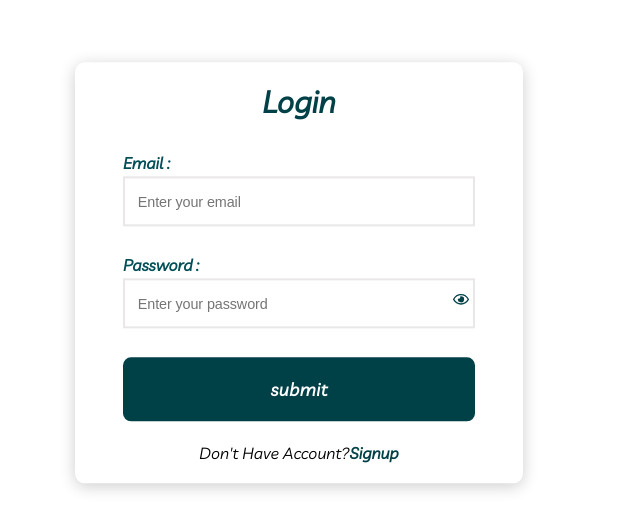
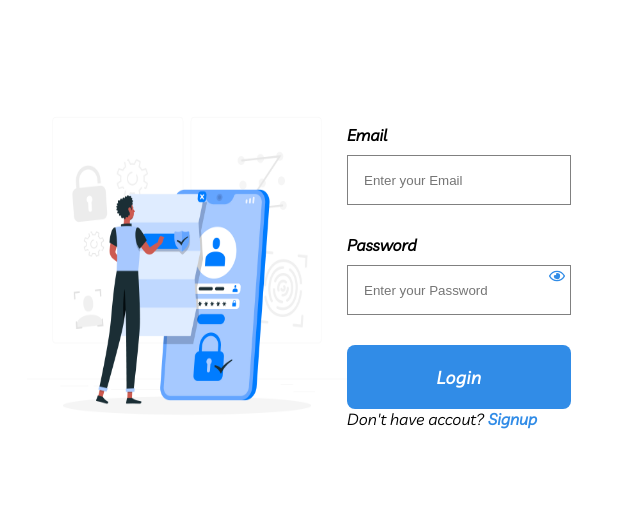
Before and after one commit to Gloria-Abedi-Gyemfa/address-book-system, a React (Create React App) app: page / in a window 1280 px wide. Shown: the part 127-656 px from the top of the page, without its empty margins (341-981 px from the left). Built offline with nearby package versions, Linux system fonts and the light colour scheme.

Commit message:
changed the ui for the login form

```diff
--- a/src/App.css
+++ b/src/App.css
@@ -12,13 +12,13 @@
   --green-color: #014e56;
   --pink: #f67e7e;
   --white: #fff;
-  --dark-green: #004047;
+  --dark-green: #318CE7;
 }
 body {
   min-height: 100vh;
   background-color: var(--light-grey);
   font-family: 'Livvic';
-  text-transform: capitalize;
+  /* text-transform: capitalize; */
 }
 a{
   text-decoration: none;
--- a/src/App.js
+++ b/src/App.js
@@ -7,12 +7,14 @@ import Dashboard from './pages/Dashboard'
 import LoginPage from './pages/LoginPage'
 import ProtectedRoute from './components/services/ProtectedRoute'
 import Unauthorized from './pages/Unauthorized'
+import Login from './components/form/Login'
 
 const App = () => {
   return (
     <BrowserRouter>
       <Routes>
-        <Route path="/" element={<LoginPage/>} />
+        {/* <Route path="/" element={<LoginPage/>} /> */}
+        <Route path='/' element={<Login/>}/>
         <Route path='dashboard' element={<ProtectedRoute><Dashboard/></ProtectedRoute>}/>
         <Route path="signup" element={<SignupPage />} />
         <Route path='401-page' element={<Unauthorized/>}/>
--- /dev/null
+++ b/src/components/form/Input.js
@@ -0,0 +1,42 @@
+import React, {useContext, useState} from 'react'
+import FormContext from './Login'
+import styles from './form.module.css'
+import { FaRegEye, FaRegEyeSlash } from 'react-icons/fa'
+
+const Input = ({label, type, name, setInputValue, placeholder, inputValue, isFirst}) => {
+    const [visible, setVisible] = useState(false)
+  const inputType = visible ? 'text': 'password'
+
+  return (
+    <div className={styles.inputField}>
+        <label className={styles.label}>{label}</label>
+        <div>
+            <input
+                placeholder={placeholder}
+                type={name === 'password' ? inputType : type}
+                name={name}
+                value={inputValue}
+                onChange={setInputValue}
+                onBlur={e=>e.target.placeholder=`Enter your ${name}`}
+                onFocus={e=>e.target.placeholder = `Enter a valid ${name}`}
+                className={styles.input}
+                required
+             />
+             {name==='password' ? <span className={styles.eyeToggle}>
+        <FaRegEye
+         onClick={() => setVisible(!visible)}
+        className={visible ?styles. eyeInvisible :styles. eyevisible}
+        />
+        <FaRegEyeSlash
+        onClick={() => setVisible(!visible)}
+        className={visible ? styles.eyeSlashVisible : styles.eyeSlashInvisible} />
+      </span>
+      : undefined
+      }
+        </div>
+        <p></p>
+    </div>
+  )
+}
+
+export default Input
--- /dev/null
+++ b/src/components/form/Login.js
@@ -0,0 +1,35 @@
+import React, { useState, createContext } from 'react'
+import Input from './Input'
+import Button from '../button/Button'
+import Api from '../services/api'
+import authImg from '../assets/authImage.jpg'
+import styles from './form.module.css'
+import { Link } from 'react-router-dom'
+
+const Login = () => {
+    const [inputValue, setInputValue] = useState('')
+    const handleSubmit = async e =>{
+       e.preventDefault();
+       const data = new FormData(e.target)
+       try{
+        const response = await Api.post('/register', Object.fromEntries(data.entries()))
+            console.log(response)
+               }catch(err){
+        console.log(err)
+
+       }
+    }
+  return (
+    <div className={styles.mainForm}>
+        <img src={authImg} className={styles.formImg}/>
+        <form onSubmit={handleSubmit} className={styles.form}>
+            <Input label='Email' type='email' name='email' value={inputValue} setInputValue={e=>setInputValue( e.target.value)} placeholder='Enter your Email' isFirst={true}/>
+            <Input label='Password' type='password' name ='password' value={inputValue} setInputValue={e=>setInputValue( e.target.value)} placeholder='Enter your Password' isFirst={false}/>
+            <Button text='Login' variant='primary' size='large'/>
+            <div>Don't have accout? <Link to='/signup'>Signup</Link></div>
+        </form>
+    </div>
+  )
+}
+
+export default Login
--- /dev/null
+++ b/src/components/form/form.module.css
@@ -0,0 +1,67 @@
+.mainForm{
+    display: flex;
+    margin: auto;
+    height: 50vh;
+    width: 70%;
+    justify-content: center;
+    align-content: center;
+    position: absolute;
+    top: 50%;
+    left: 50%;
+    transform: translate(-50%, -50%);
+}
+.form{
+    width: 14rem;
+}
+.heading{
+    text-align: center;
+}
+.input{
+    width: 100%;
+    height: 50px;
+    border: 1px solid gray;
+    margin: 10px 0;
+    padding: 1rem;
+}
+.inputField{
+    margin: 20px 0;
+}
+.input:not(:focus):not(:placeholder-shown):invalid {
+    outline: 2px solid var(--pink);
+}
+.input:focus:invalid {
+    outline: 2px solid var(--pink);
+}
+
+.input:not(:focus):not(:placeholder-shown):valid{
+    outline: 2px solid var(--light-green);
+}
+.formImg{
+    width: 20rem;
+    height: 100%;
+}
+.firstInput{
+    margin-top: 0;
+    margin-bottom: 10px;
+    width: 100%;
+    height: 50px;
+    border: 1px solid gray;
+    padding: 1rem;
+}
+.label{
+    font-weight: 600;
+}
+.eyeSlashInvisible, .eyeInvisible{
+    display: none;
+}
+.eyeSlashVisible, .eyevisible{
+    display: block;
+}
+.eyeToggle{
+    color: var(--dark-green);
+    position: absolute;
+    align-items: center;
+    margin-top: 0.8rem;
+    margin-left: -1.4rem;
+    cursor: pointer;
+}
--- a/src/components/services/authLayout.js
+++ b/src/components/services/authLayout.js
@@ -1,5 +1,6 @@
 import React from 'react'
 import authStyles from './authLayout.module.css'
+import authImage from '../assets/authImage.jpg'
 
 const AuthLayout = ({children}) => {
   return (
```
Also changed, not shown: src/components/form/Signup.js (added, +35 -0 lines), src/components/assets/authImage.jpg (added).
